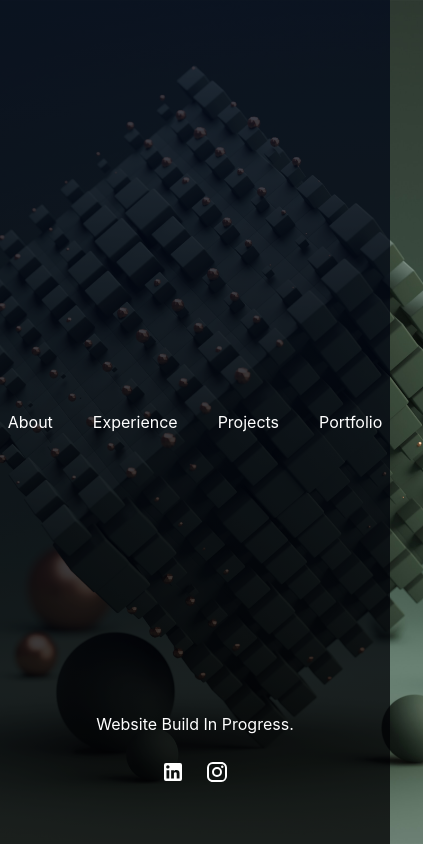
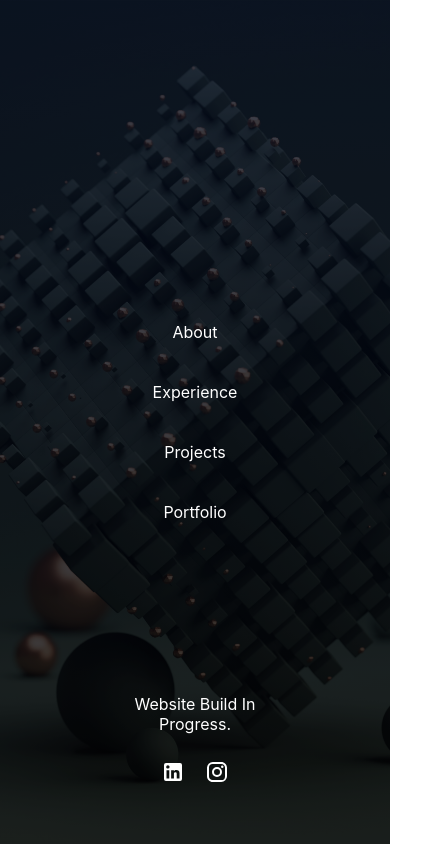
Before and after one commit to dfoshidero/dfo-website, a React (Create React App) app: page / in a window 390 px wide. Shown: the whole page, 423 px wide, since content can reach past the window. Built offline with nearby package versions, Linux system fonts and the light colour scheme; the HTML template or start-up script is replaced by a standard one.

Commit message:
Updated screen display for mobile use. Updated animations for mobile use.

```diff
--- a/src/components/footer/Footer.scss
+++ b/src/components/footer/Footer.scss
@@ -9,6 +9,7 @@
 .footerMessage {
     display: flex;
     justify-content: center;
+    text-align: center;
 }
 
 .links {
--- a/src/components/navbar/Navbar.scss
+++ b/src/components/navbar/Navbar.scss
@@ -52,7 +52,33 @@
 @media (max-width: 768px) {
     .navbar {
         flex-direction: column; /* Stack items vertically */
+        padding: 20px 10px;
     }
+
+    .navitem {
+        width: 100;
+    }
+
+    .toolbar {
+        flex-direction: column;
+    }
+
+    .navitem::before {
+        content: '';
+        position: absolute;
+        bottom: 0;
+        left: 20%;
+        width: 60%;
+        height: 0;
+        border-bottom: 2px solid transparent;
+        transition: height 0.3s, border-color 0.3s; //transition to highlight hovered page with underline. --> .navitem:hover::before
+        pointer-events: none;
+    }
+
+    .html:hover {
+        border-color: #ffffff;
+    }
+
     .navitem {
         width: 100%; /* Full width for mobile */
     }
```
